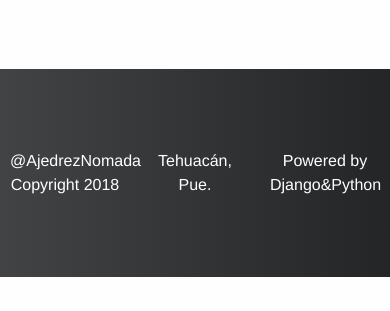
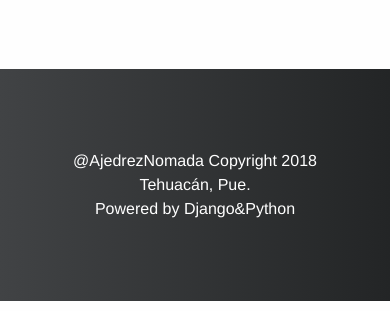
Before and after one commit to xtornasol512/ajedreznomada, a Django app: page / in a window 390 px wide. Shown: the part 533-844 px from the top of the page. Run offline with Django 3.2, Linux system fonts and the light colour scheme; data comes from the database, SQL or seed files in the repository; parts of the project's set-up code (start-up, migrations or seed data) failed here and were passed over; some libraries are stand-ins or nearby versions.

Commit message:
add support on mobiles

```diff
--- a/ajedreznomada/home/templates/landing.html
+++ b/ajedreznomada/home/templates/landing.html
@@ -27,9 +27,9 @@
   </section>
   <footer class="grid-container fluid bg-footer">
     <div class="grid-x grid-margin-x text-center hero-padding">
-      <article class="cell small-4">@AjedrezNomada Copyright 2018</article>
-      <article class="cell small-4">Tehuacán, Pue.</article>
-      <article class="cell small-4">Powered by Django&Python</article>
+      <article class="cell medium-4">@AjedrezNomada Copyright 2018</article>
+      <article class="cell medium-4">Tehuacán, Pue.</article>
+      <article class="cell medium-4">Powered by Django&Python</article>
     </div>
   </footer>
 {% endblock content %}
```
